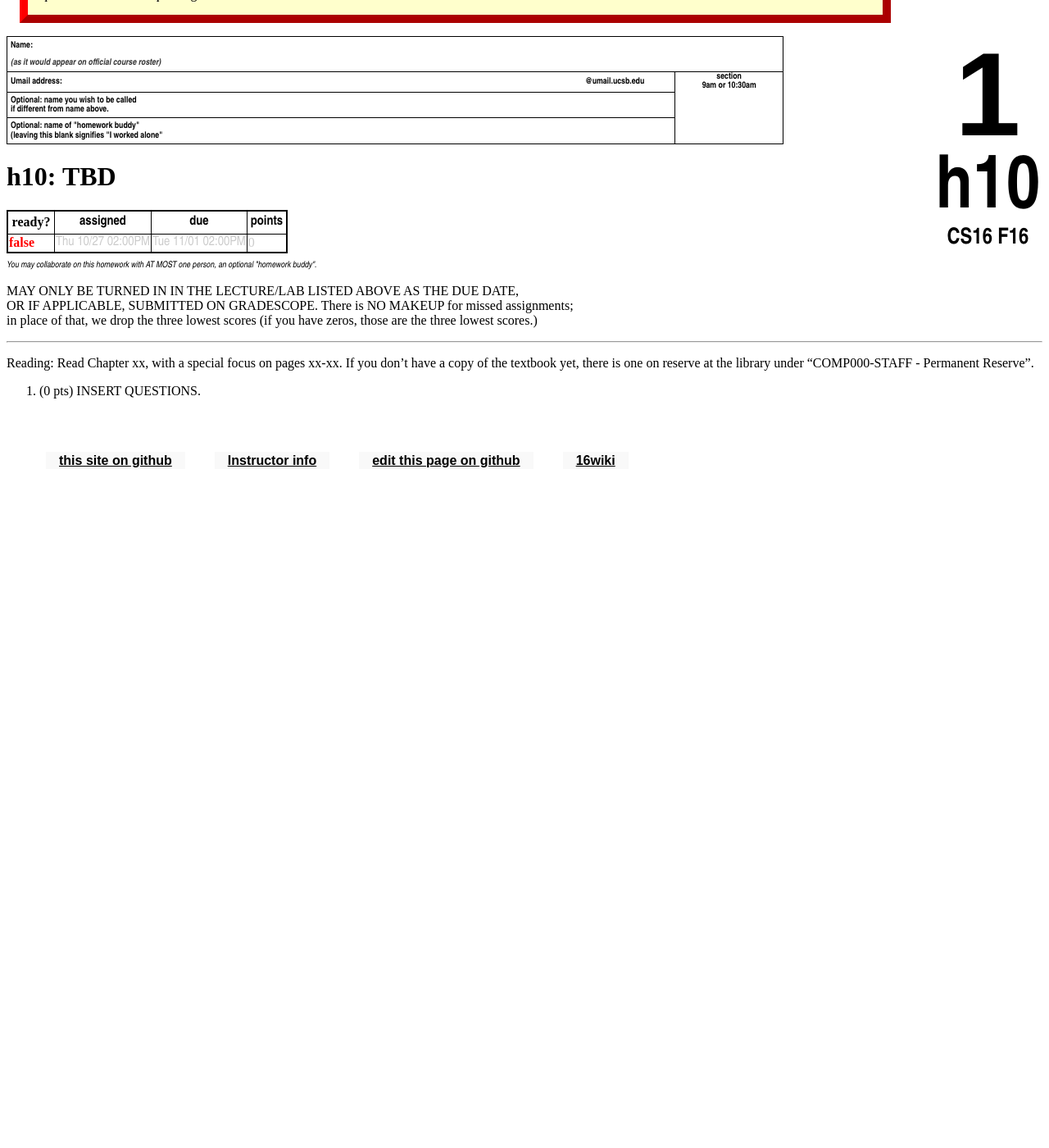
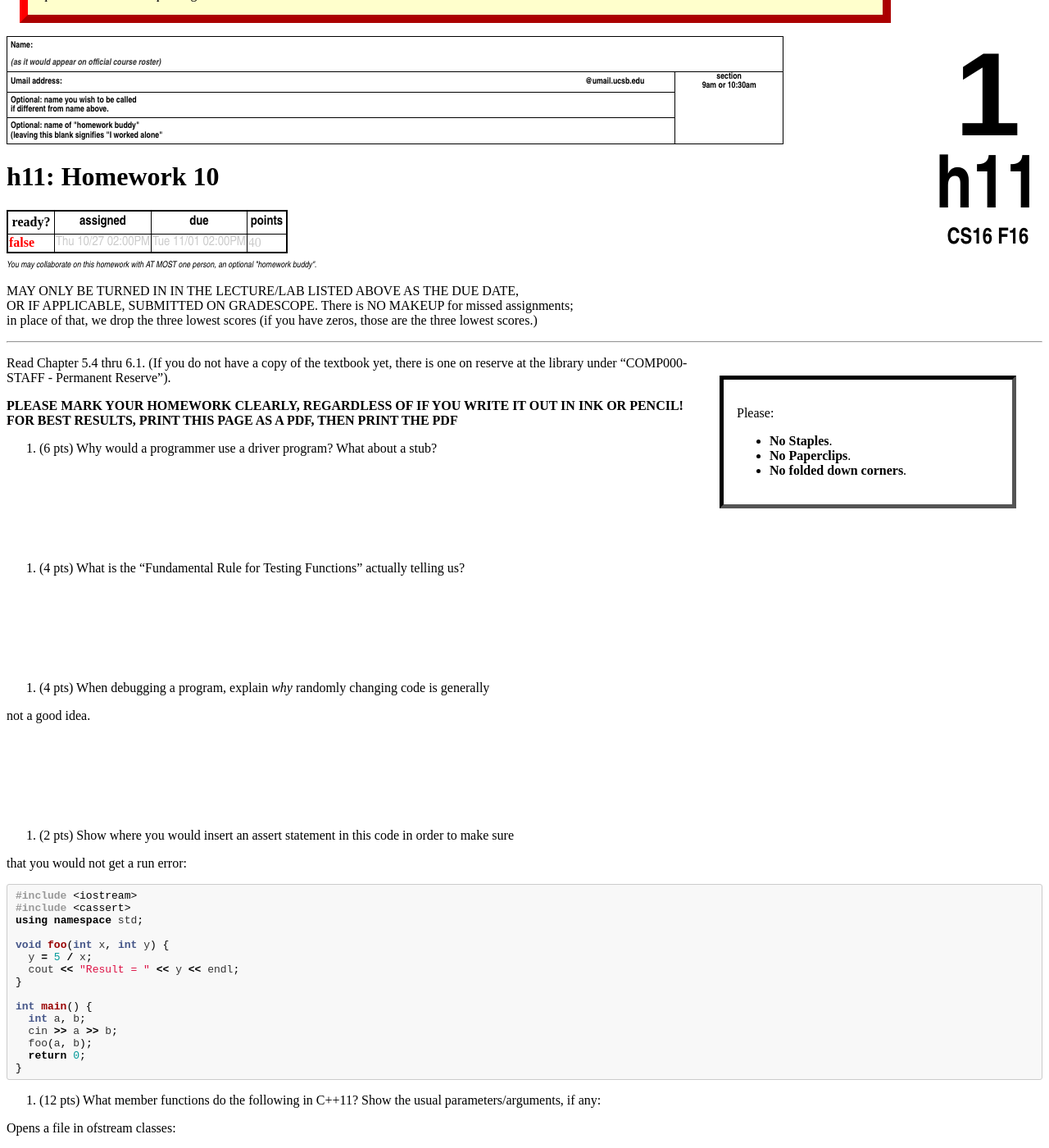
Before and after one commit to ucsb-cs16-s16/https-ucsb-cs16-s17.github.io, a Jekyll site: the page built from _hwk/h10.md, in a window 1280 px wide and 1400 px high, scrolled down 270 px. Shown: the whole window at 82% size. Built offline with Jekyll 4.4.1, drawn with Linux system fonts in a browser that asks for light colours; before the commit the page ends 900 px from its top, so only the background shows below that; some of the changed text lies outside the part shown.

Commit message:
Update h10.md

````diff
--- a/_hwk/h10.md
+++ b/_hwk/h10.md
@@ -1,11 +1,88 @@
 ---
-num: "h10"
-desc: "TBD"
+num: "h11"
+desc: "Homework 10"
 ready: false
 assigned: 2016-10-27 14:00:00.00-7:00
 due: 2016-11-01 14:00:00.00-7:00
 ---
-Reading: Read Chapter xx, with a special focus on pages xx-xx.    If you don't have a copy of the textbook yet, there is one on reserve at the library under "COMP000-STAFF - Permanent Reserve".
+{% include no_staples_box.html %}
+Read Chapter 5.4 thru 6.1. (If you do not have a copy of the textbook yet, there is one on reserve at the library under "COMP000-STAFF - Permanent Reserve").
 
-1.	(0 pts) INSERT QUESTIONS.
-	<div style="margin-bottom:4em"></div>
+<b>PLEASE MARK YOUR HOMEWORK CLEARLY, REGARDLESS OF IF YOU WRITE IT OUT IN INK OR PENCIL!<br/>
+FOR BEST RESULTS, PRINT THIS PAGE AS A PDF, THEN PRINT THE PDF</b>
+
+1. (6 pts) Why would a programmer use a driver program? What about a stub?
+<div style="margin-bottom:8em"></div>
+
+2. (4 pts) What is the "Fundamental Rule for Testing Functions" actually telling us?
+<div style="margin-bottom:8em"></div>
+
+3. (4 pts) When debugging a program, explain <i>why</i> randomly changing code is generally
+
+not a good idea.
+<div style="margin-bottom:8em"></div>
+
+4. (2 pts) Show where you would insert an assert statement in this code in order to make sure
+
+that you would not get a run error:
+
+<div markdown="1">
+```cpp
+#include <iostream>
+#include <cassert>
+using namespace std;
+
+void foo(int x, int y) {
+  y = 5 / x;
+  cout << "Result = " << y << endl;
+}
+
+int main() {
+  int a, b;
+  cin >> a >> b;
+  foo(a, b);
+  return 0;
+}
+```
+</div>
+
+3. (12 pts) What member functions do the following in C++11? Show the usual parameters/arguments, if any:
+
+ Opens a file in ofstream classes:
+
+ Opens a file in ifstream classes:
+
+ Closes a file in ofstream classes:
+
+ Checks to see if opening an input file failed in ifstream classes:
+
+ Returns the position in the input file where you want to start reading in ifstream classes:
+
+ Returns the position in the output sequence in ofstream classes:
+
+
+4. (12pts) When users run the following program: (a) What do they see on their screen? and (b) What do they see in the file myData.txt?
+
+<div markdown="1">
+```cpp
+#include <iostream>
+#include <fstream>
+int main () {
+
+	using namespace std;
+	ofstream out_stream;
+	int x = 55, y =66;
+	out_stream.open("myData.txt");
+	for (int i = 0; i < 5; i++)
+
+		out_stream << x << yy << endl;
+
+
+	out_stream.close();
+
+	cout << "File is written";
+
+	return 0;
+}
+```
+</div>
````
